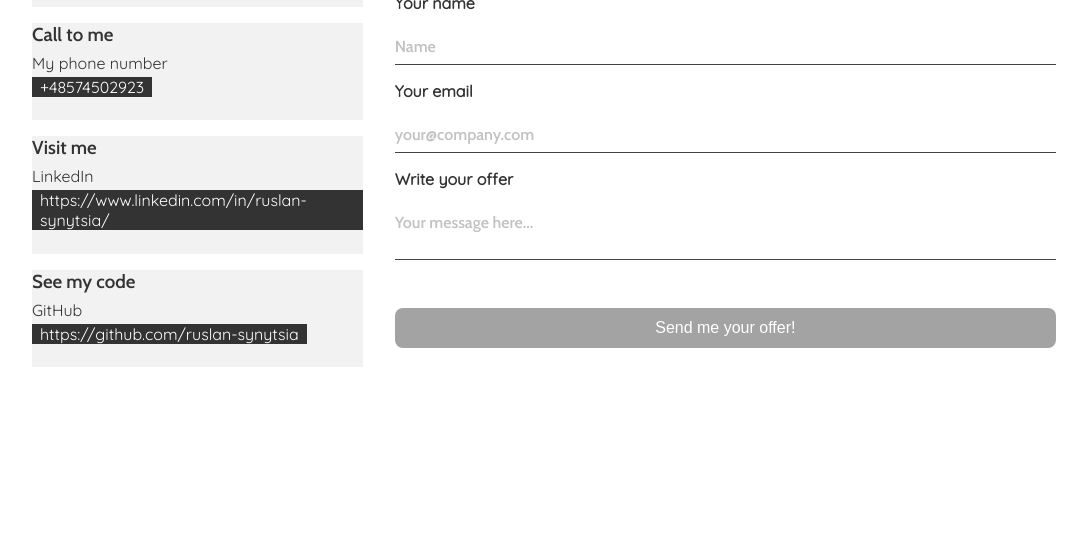
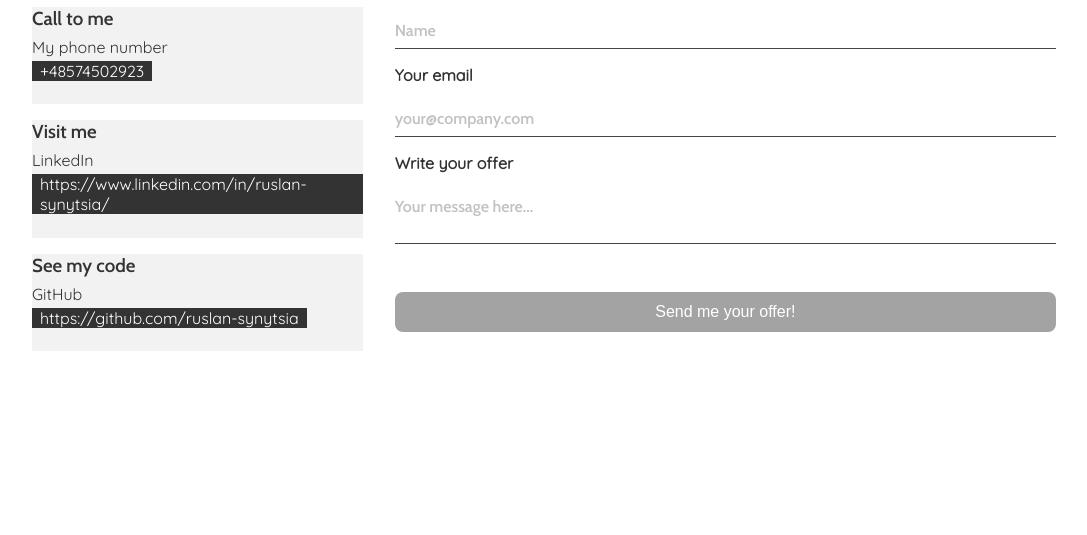
Before and after one commit to ruslan-synytsia/CV-web-app, a React app: page /contacts in a window 1280 px wide. Shown: the part 265-800 px from the top of the page, without its empty margins (96-1183 px from the left). Built offline with nearby package versions, Linux system fonts and the light colour scheme.

Commit message:
Update Contacts.module.css

```diff
--- a/src/Components/Pages/Contacts/Contacts.module.css
+++ b/src/Components/Pages/Contacts/Contacts.module.css
@@ -2,7 +2,7 @@
     display: grid;
     grid-template-columns: 1fr 2fr;
     grid-column-gap: 2rem;
-    padding-top: 6rem;
+    padding-top: 5rem;
 }
 
 .Contacts_sidebar .Contacts_sidebar_item:last-child {
```
